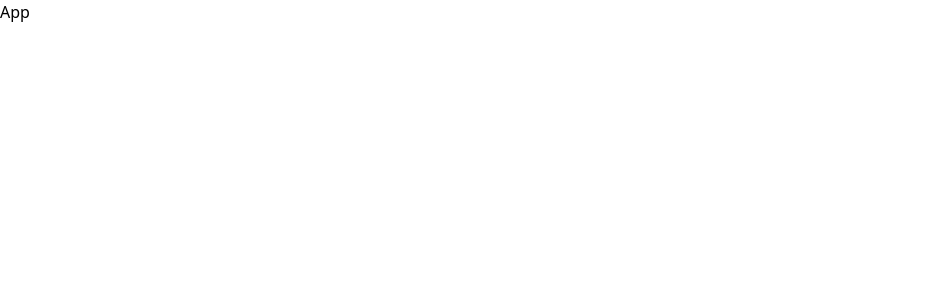
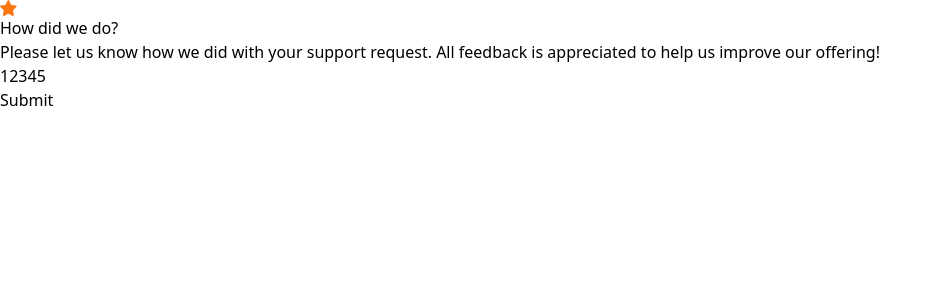
Before and after one commit to D-moraes/feedback_, a React (Vite) app: page / in a window 1280 px wide. Shown: the top 300 px of the page, without its empty margins (0-942 px from the left). Built offline with nearby package versions, Linux system fonts and the light colour scheme.

Commit message:
preparação do ambiente e instalação do tailwind

```diff
--- a/src/App.jsx
+++ b/src/App.jsx
@@ -1,7 +1,26 @@
+import iconStar from "./images/icon-star.svg"
+
 export function App() {
   return(
     <div>
-      <h1>App</h1>
+
+      <div>
+        <img src={iconStar} alt=" icon star" />
+      </div>
+
+      <h1>How did we do?</h1>
+      <p>Please let us know how we did with your support request. All feedback is appreciated to help us improve our offering!</p>
+
+      <div>
+        <input type="button" value={1} />
+        <input type="button" value={2} />
+        <input type="button" value={3} />
+        <input type="button" value={4} />
+        <input type="button" value={5} />
+      </div>
+
+      <button>Submit</button>
+
     </div>
   )
 }
--- a/src/main.jsx
+++ b/src/main.jsx
@@ -1,7 +1,7 @@
 import { StrictMode } from 'react'
 import { createRoot } from 'react-dom/client'
 import './index.css'
-import {App} from './App.jsx'
+import { App } from './App.jsx'
 
 createRoot(document.getElementById('root')).render(
   <StrictMode>
```
